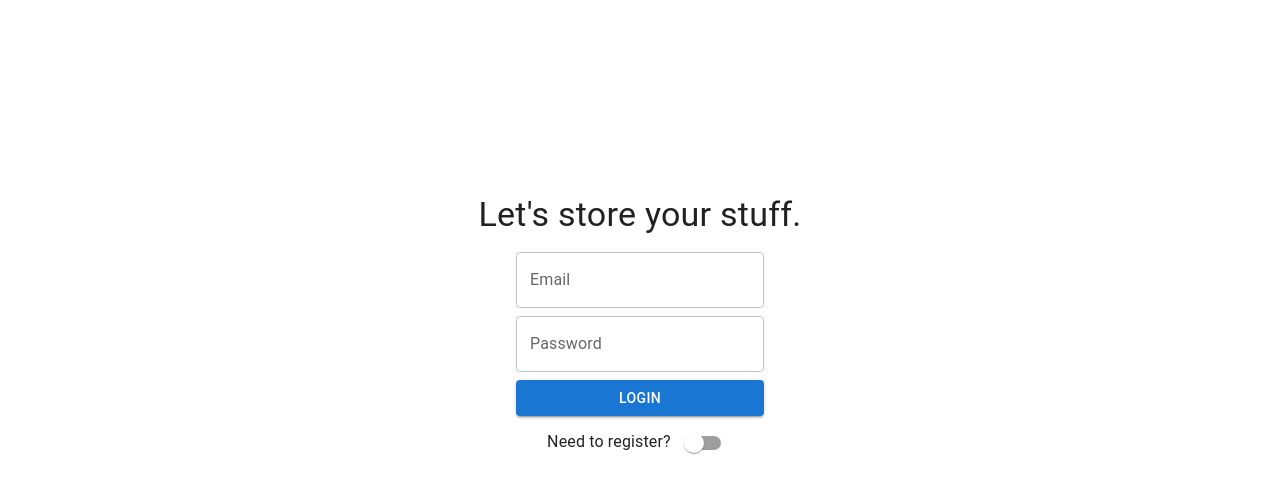
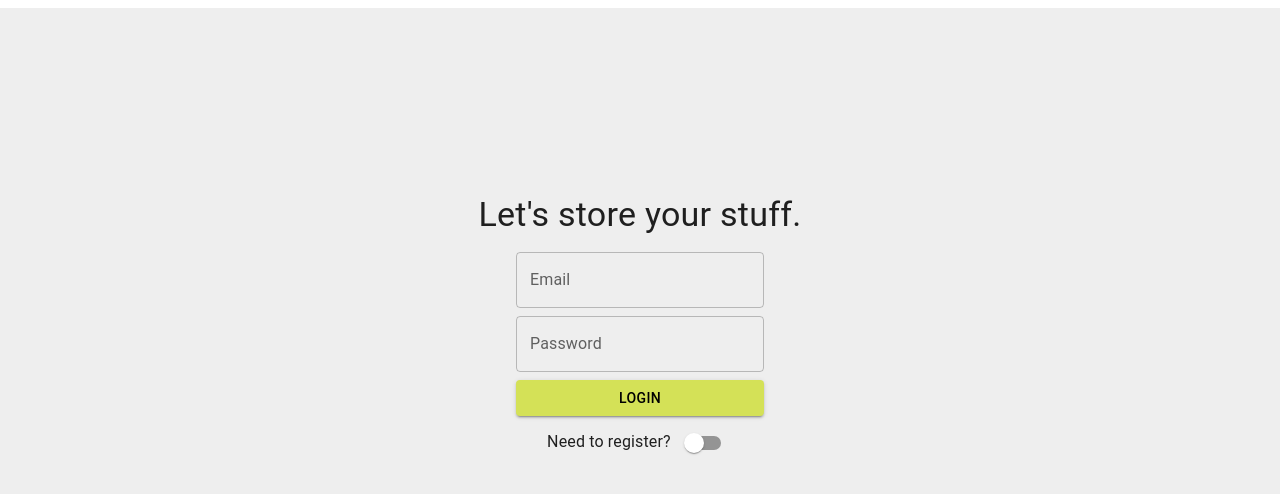
Before and after one commit to rcoppy/esaas-storage-share, a React (Create React App) app in the folder storeshare-frontend/: page / in a window 1280 px wide. Shown: the top 494 px of the page. Built offline with nearby package versions, Linux system fonts and the light colour scheme.

Commit message:
playing with theme integration

```diff
--- a/storeshare-frontend/src/App.js
+++ b/storeshare-frontend/src/App.js
@@ -82,12 +82,47 @@ class App extends React.Component {
   }
 
   render() {
+
+    const customTheme = createTheme({
+      palette: {
+        primary: {
+          light: '#ffff89',
+          main: '#d4e157',
+          dark: '#a0af22',
+          contrastText: '#000000',
+        },
+        secondary: {
+          main: '#e65100',
+          light: '#ff833a',
+          dark: '#ac1900',
+          contrastText: '#ffea00',
+        }
+      }
+    });
+
+    const theme = createTheme({
+      palette: {
+        primary: {
+          light: '#ffff89',
+          main: '#d4e157',
+          dark: '#a0af22',
+          contrastText: '#000000',
+        },
+        secondary: {
+          light: '#ff7961',
+          main: '#f44336',
+          dark: '#ba000d',
+          contrastText: '#000',
+        },
+      },
+    });
+
     return (
       <>
         <CssBaseline />
-        <div className="App">
+        <div className="App" style={{ minHeight: '100vh', backgroundColor: customTheme.palette.grey[200]}}>
           <GlobalContext.Provider value={this.state}>
-            {/* <Router> */}
+            <ThemeProvider theme={customTheme}>
               {this.state.isLoggedIn && <AppBar />}
               <MediaQueryHelper uiInfo={this.state.uiInfo} updateUiInfo={this.state.updateUiInfo} />
               <Container maxWidth={this.state.uiInfo.containerWidth} sx={{ mt: 1, overflowX: 'hidden' }}>
@@ -106,7 +141,7 @@ class App extends React.Component {
                     <Route path="/listings/:id" element={<Listing />} />
                   </Routes>}
               </Container>
-            {/* </Router> */}
+            </ThemeProvider>
           </GlobalContext.Provider>
         </div>
       </>
--- a/storeshare-frontend/src/widgets/AppBar.js
+++ b/storeshare-frontend/src/widgets/AppBar.js
@@ -27,8 +27,9 @@ import PrivacyTipIcon from '@mui/icons-material/PrivacyTip';
 import BlockIcon from '@mui/icons-material/Block';
 import GroupIcon from '@mui/icons-material/Group';
 import Alert from '@mui/material/Alert';
-import {GlobalContext} from '../lib/GlobalContext.mjs';
-
+import { GlobalContext } from '../lib/GlobalContext.mjs';
+import ArchiveIcon from '@mui/icons-material/Archive';
+import { useTheme } from '@mui/system';
 
 function AppBar() {
     const [anchorEl, setAnchorEl] = React.useState(null);
@@ -40,14 +41,43 @@ function AppBar() {
         setAnchorEl(null);
     };
 
+    const theme = useTheme();
+
     return (
         <>
             <GlobalContext.Consumer>
                 {({ tokenContext }) => <>
-                    <MuiAppBar position='sticky'>
+                    <MuiAppBar color="grey" position='sticky'>
                         <Container maxWidth="xl">
-                            <Toolbar disableGutters sx={{ display: 'flex', justifyContent: 'space-between' }}>
-                                <Stack direction="row" spacing={1} sx={{ display: 'flex', justifyContent: 'start', alignItems: 'center' }}>
+                            <Toolbar color={theme.palette.primary.dark} disableGutters sx={{ display: 'flex', justifyContent: 'space-between' }}>
+                                <Stack aria-label="see homepage" component={Link} to="/" direction="row" spacing={1} color={theme.palette.primary.dark} sx={{ textDecoration: 'none', display: 'flex', justifyContent: 'start', alignItems: 'center' }}>
+                                    <ArchiveIcon fontSize="large" />
+                                    <Typography variant="h6" pt={0.5}>
+                                        StoreShare
+                                    </Typography>
+                                </Stack>
+
+                                <Stack direction="row" color={theme.palette.primary.contrastText} spacing={1} sx={{ display: 'flex', justifyContent: 'end', alignItems: 'center' }}>
+                                    {/* <Link to="/">
+                                        <IconButton aria-label="see homepage" component="label">
+                                            <HomeIcon color="primary[50]" />
+                                        </IconButton>
+                                    </Link> */}
+                                    {/* <Link to="/messages"> */}
+                                        <IconButton aria-label="see messages" component={Link} to="/messages">
+                                            <Badge badgeContent={14} color="warning">
+                                                <MailIcon htmlColor={theme.palette.primary.contrastText} />
+                                            </Badge>
+                                        </IconButton>
+                                    {/* </Link> */}
+
+                                    <Link to="/notifications">
+                                        <IconButton aria-label="see notifications" component="label">
+                                            <Badge badgeContent={14} color="warning">
+                                                <NotificationsIcon htmlColor={theme.palette.primary.contrastText} />
+                                            </Badge>
+                                        </IconButton>
+                                    </Link>
 
                                     <Menu
                                         anchorEl={anchorEl}
@@ -72,7 +102,7 @@ function AppBar() {
                                                     display: 'block',
                                                     position: 'absolute',
                                                     top: 0,
-                                                    left: 14,
+                                                    right: 23,
                                                     width: 10,
                                                     height: 10,
                                                     bgcolor: 'background.paper',
@@ -119,33 +149,6 @@ function AppBar() {
                                             <Avatar sx={{ width: 32, height: 32 }}>M</Avatar>
                                         </IconButton>
                                     </Tooltip>
-                                    <Typography variant="h6">
-                                        StoreShare
-                                    </Typography>
-                                </Stack>
-
-                                <Stack direction="row" spacing={1} sx={{ display: 'flex', justifyContent: 'end', alignItems: 'center' }}>
-                                    <Link to="/">
-                                        <IconButton aria-label="see homepage" component="label">
-                                            <HomeIcon color="primary[50]" />
-                                        </IconButton>
-                                    </Link>
-
-                                    <Link to="/messages">
-                                        <IconButton aria-label="see messages" component="label">
-                                            <Badge badgeContent={14} color="warning">
-                                                <MailIcon color="primary[50]" />
-                                            </Badge>
-                                        </IconButton>
-                                    </Link>
-
-                                    <Link to="/notifications">
-                                        <IconButton aria-label="see notifications" component="label">
-                                            <Badge badgeContent={14} color="warning">
-                                                <NotificationsIcon color="primary[50]" />
-                                            </Badge>
-                                        </IconButton>
-                                    </Link>
                                 </Stack>
                             </Toolbar>
                         </Container>
```
Lines whose indentation alone changed are shown as unchanged.
